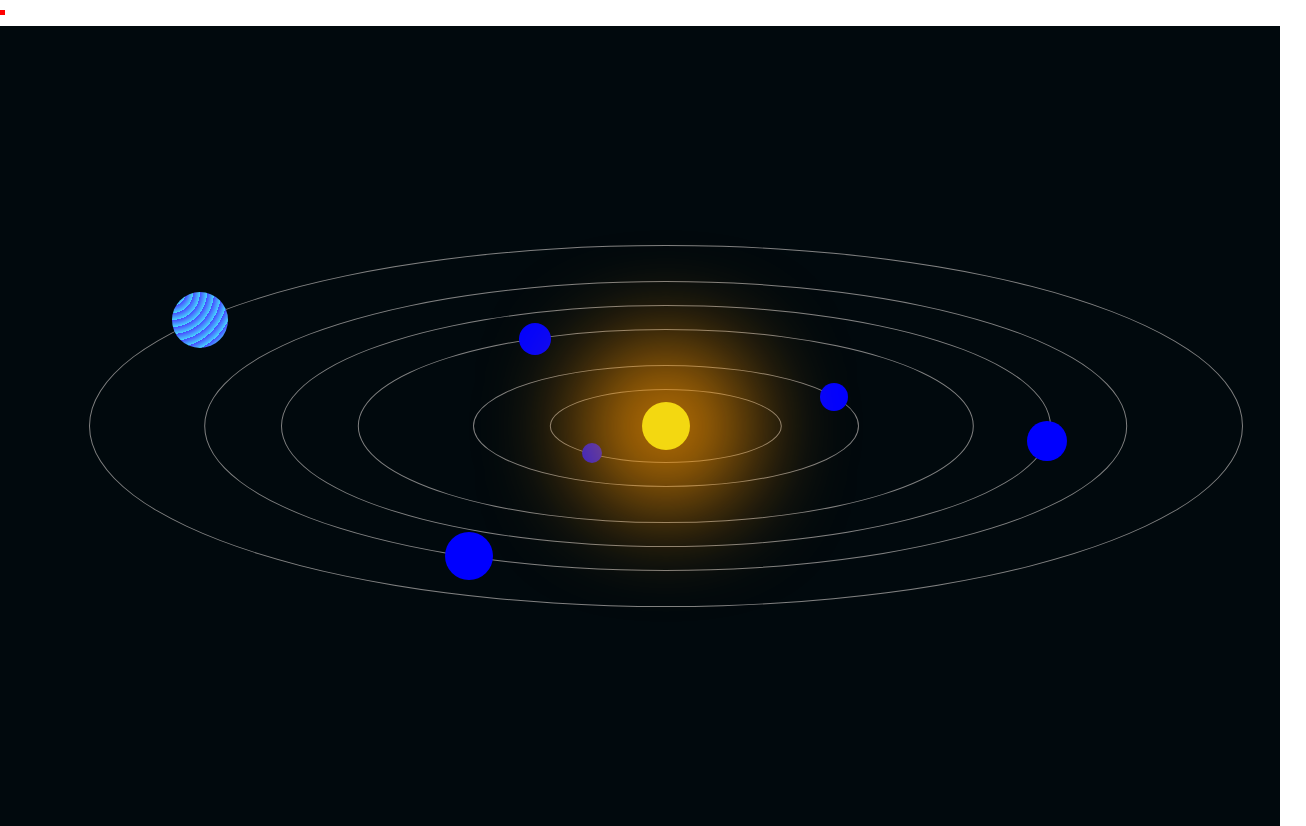
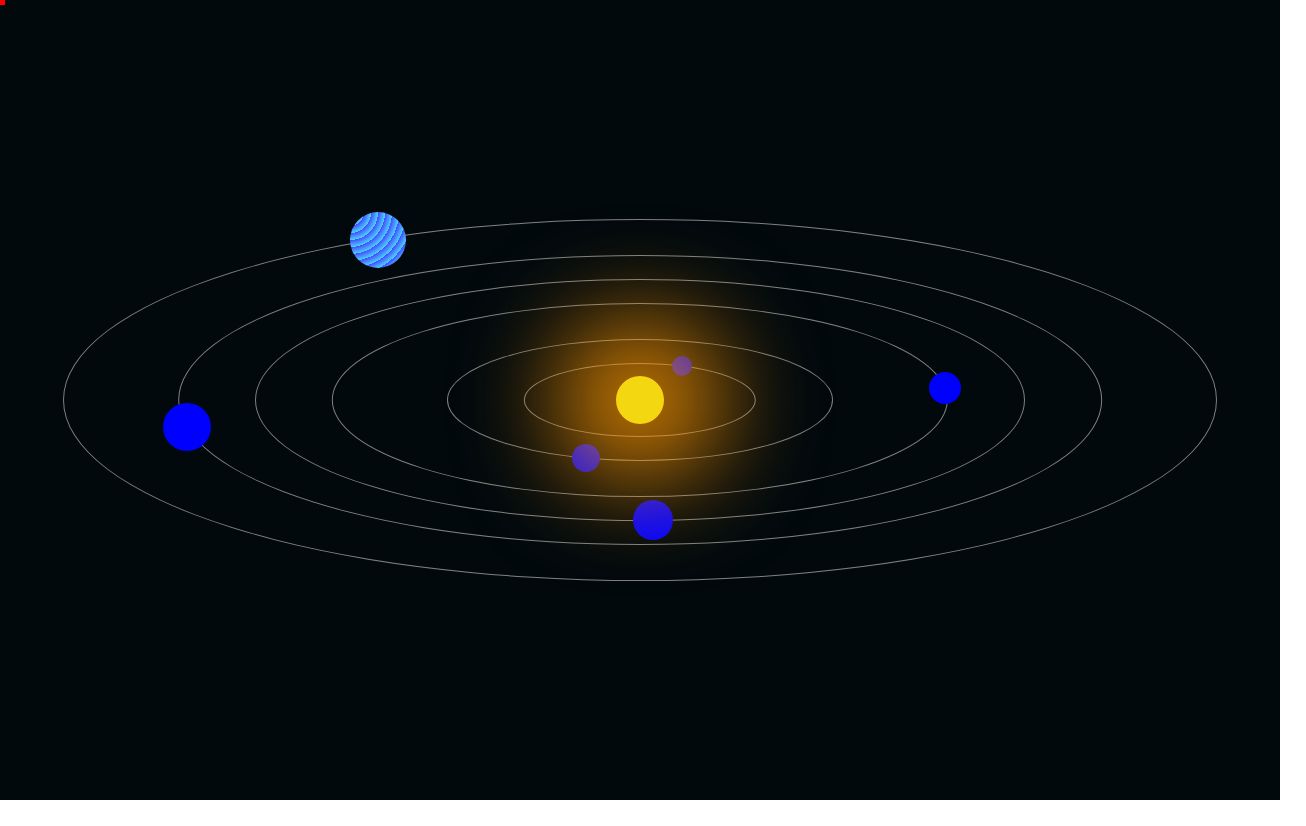
Before and after one commit to CroixArthur/Portfolio-v2, a Vue app: page / in a window 1280 px wide. Shown: the whole page, 1306 px wide, since content can reach past the window. After the commit the page ends 800 px from the top, so only its background shows below. Built offline with nearby package versions, Linux system fonts and the light colour scheme; the HTML template or start-up script is replaced by a standard one.

Commit message:
WIP targeting planets

```diff
--- a/src/App.vue
+++ b/src/App.vue
@@ -3,12 +3,9 @@
     <div
       class="camera"
       :style="{
-        // marginTop: viewOffset.y ? 'calc(' + viewOffset.y + '% - ' + (selectedPlanet?.d ?? 0) / 2 + 'vh)' : 0,
-        // marginLeft: viewOffset.x ? 'calc(' + viewOffset.x + '% - ' + (selectedPlanet?.d ?? 0) / 2 + 'vh)' : 0,
-        //marginTop: viewOffset.y + '%',
-        marginTop: - viewOffset.y + '%',
-        marginLeft: - viewOffset.x + '%',
-        scale: viewScale
+        // marginTop: - viewOffset.y + 'vh',
+        // marginLeft: - viewOffset.x + 'vw',
+        // scale: viewScale
       }"
       @click="() => unselectPlanet()"
     >
@@ -50,7 +47,7 @@
 import { onMounted, ref } from 'vue';
 import { Planet } from './planet';
 
-const viewOffset = ref({ y: -2, x: -2 });
+const viewOffset = ref({ y: 0, x: 0 });
 const viewScale = ref(1);
 const selectedPlanet = ref<Planet | null>(null);
 const ellipses: number[] = [90, 72, 60, 48, 30, 18];
@@ -83,16 +80,14 @@ const unselectPlanet = () => {
 const selectPlanet = (planet: Planet, index: number) => {
   if (selectedPlanet.value == null) {
     selectedPlanet.value = planet;
-    //viewScale.value = 2;
+    viewScale.value = 3;
 
     // TEMP HERE
     const newPos = getPosOnEllipse(50, 50, ellipses[index], ellipses[index] / 2, planets.value[index].p);
-
     // viewOffset.value = {
-    //   y: - (newPos.y / 2) * viewScale.value,
-    //   x: newPos.x * 2 ** (viewScale.value - 1)
+    //   y: (newPos.y * viewScale.value) - (50 * (viewScale.value - 1)),
+    //   x: (newPos.x * viewScale.value) - (50 * (viewScale.value - 1))
     // };
-
     viewOffset.value = {
       y: newPos.y,
       x: newPos.x
@@ -112,20 +107,33 @@ const movePlanets = () => {
       x: newPos.x,
       y: newPos.y
     };
-    if (selectedPlanet.value == planets.value[index]) {
+    // console.log("selectedPlanet", selectedPlanet.value?.name);
+    // console.log("planets.value[index]", planets.value[index].name);
+    // console.log("bool", selectedPlanet.value?.name == planets.value[index].name);
+    if (selectedPlanet.value?.name == planets.value[index].name) {
+    // console.log("selectedPlanet", selectedPlanet.value?.name);
+    // console.log("planets.value[index]", planets.value[index].name);
+      // viewOffset.value = {
+      //   y: - newPos.y / 2,
+      //   x: - newPos.x / 2
+      // };
+      // viewOffset.value = {
+      //   y: (newPos.y * viewScale.value) - (50 * (viewScale.value - 1)),
+      //   x: (newPos.x * viewScale.value) - (50 * (viewScale.value - 1))
+      // };
       viewOffset.value = {
-        y: - newPos.y / 2,
-        x: - newPos.x / 2
+        y: newPos.y,
+        x: newPos.x
       };
-      console.log("planets.value[index]", planets.value[index]);
-      console.log("viewOffset.value", viewOffset.value);
+      console.log("planets.value[index]", {x: planets.value[index].x, y: planets.value[index].y});
+      console.log("viewOffset.value", {x: viewOffset.value.x, y: viewOffset.value.y});
     }
   }
 }
 
 onMounted(() => {
-  movePlanets();
-  // setInterval(movePlanets, 10);
+  // movePlanets();
+  setInterval(movePlanets, 10);
 });
 // -13 ; -2
 // 36 ; 14
--- a/src/assets/main.css
+++ b/src/assets/main.css
@@ -1,7 +1,5 @@
 main {
     background-color: #01090D;
-    height: 100vh;
-    width: 100vw;
 }
 
 body {
@@ -10,8 +8,8 @@ body {
 
 .camera {
     position: relative;
-    height: 100%;
-    width: 100%;
+    height: 100vh;
+    width: 100vw;
     transition: all .5s ease-in-out;
 }
 
```
